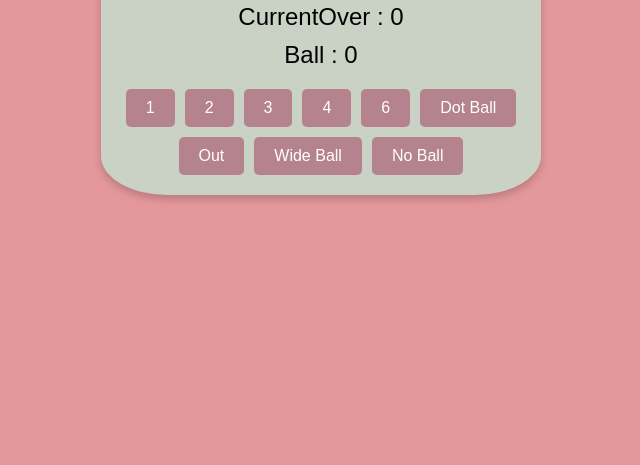
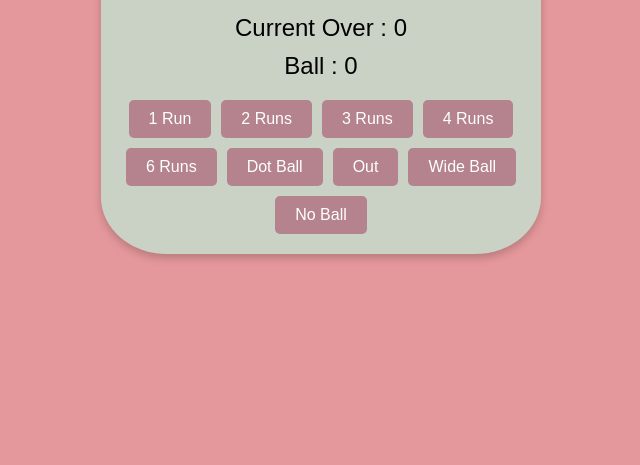
Before and after one commit to 42aditya31/Cricket-Scorer, a plain HTML site: page index.html in a window 1280 px wide. Shown: the part 335-800 px from the top of the page, without its empty margins (319-959 px from the left). Drawn offline with Linux system fonts and the light colour scheme.

Commit message:
Second Commit : Update the structure

```diff
--- a/index.html
+++ b/index.html
@@ -3,32 +3,31 @@
 <head>
     <meta charset="UTF-8">
     <meta name="viewport" content="width=device-width, initial-scale=1.0">
-    <title>  Cricket Score Board </title>
+    <title>Cricket Score Board</title>
     <link rel="stylesheet" href="style.css">
-
 </head>
 <body>
     <div id="container">
- <div class="scoreboard" id="scoreboard">
-    <p id="Score_per_Wicket">Score / Wicket : 0 / 0</p>
-    <p id="CurrentOver">CurrentOver : 0</p>
-    <p id="Ball">Ball : 0 </p>
- </div>
- <div id="controls">
-    <button id="run1"> 1</button>
-    <button id="run2"> 2</button>
-    <button id="run3"> 3</button>
-    <button id="run4">4</button>
-    <!-- <button id="run6">6</button> -->
-    <button id="run6">6</button>
-    <button id="dot-ball"> Dot Ball</button>
-    <button id="wicket"> Out</button>
-    <button id="wide_ball"> Wide Ball</button>
-    <button id="no_ball"> No Ball</button>
-</div>
-</div>
-<script src="script.js"></script>
+        <header>
+            <h1>Live Cricket Scoreboard</h1>
+        </header>
+        <section class="scoreboard" id="scoreboard">
+            <p id="Score_per_Wicket">Score / Wicket : 0 / 0</p>
+            <p id="CurrentOver">Current Over : 0</p>
+            <p id="Ball">Ball : 0 </p>
+        </section>
+        <section id="controls">
+            <button id="run1">1 Run</button>
+            <button id="run2">2 Runs</button>
+            <button id="run3">3 Runs</button>
+            <button id="run4">4 Runs</button>
+            <button id="run6">6 Runs</button>
+            <button id="dot-ball">Dot Ball</button>
+            <button id="wicket">Out</button>
+            <button id="wide_ball">Wide Ball</button>
+            <button id="no_ball">No Ball</button>
+        </section>
+    </div>
+    <script src="script.js"></script>
 </body>
-<!-- <script src="index.js"></script> -->
-
 </html>
```
